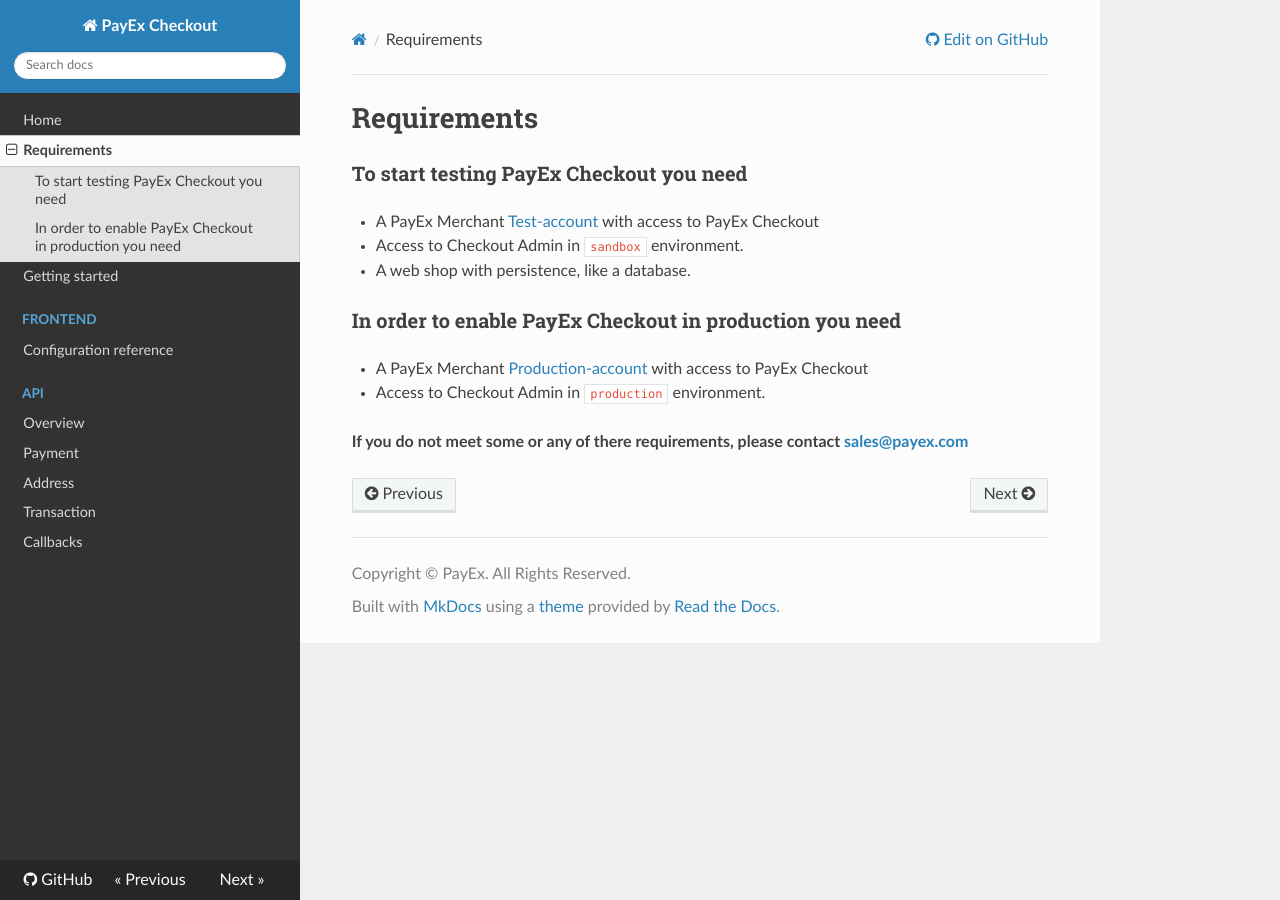
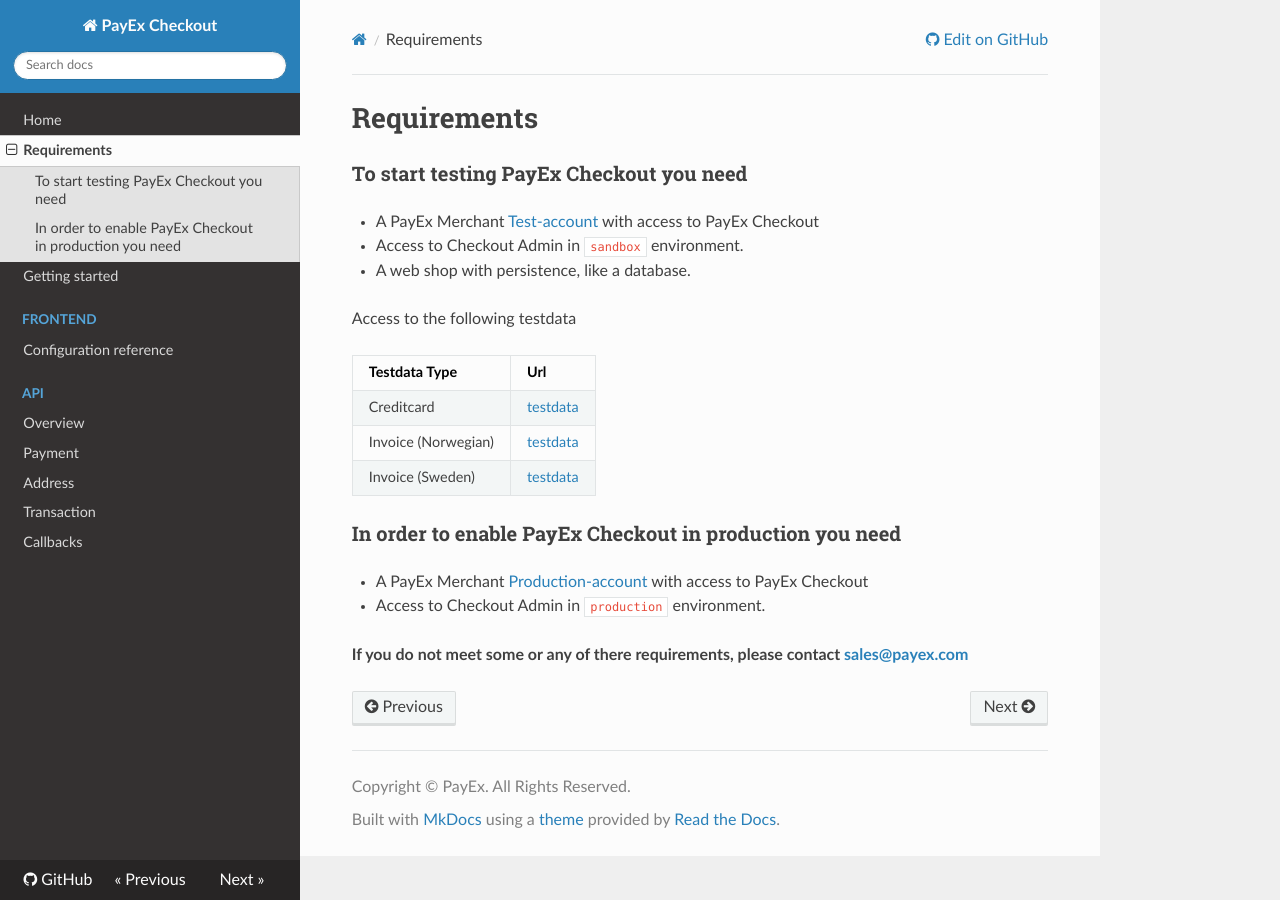
Before and after one commit to PayEx/PayEx.Checkout.Documentation, an MkDocs documentation site: the page built from docs/requirements.md, in a window 1280 px wide. Built offline with MkDocs 1.6.1, drawn with Linux system fonts in a browser that asks for light colours; nearby versions of some CDN libraries; old or Windows-style settings are respelled for this version of MkDocs.

Commit message:
Added information
testdata in requirements and sequence to getting started

```diff
--- a/docs/requirements.md
+++ b/docs/requirements.md
@@ -1,11 +1,18 @@
 # Requirements
 
-###To start testing PayEx Checkout you need
+### To start testing PayEx Checkout you need
 
  * A PayEx Merchant [Test-account](http://test-secure.payex.com/admin) with access to PayEx Checkout
  * Access to Checkout Admin in `sandbox` environment.
  * A web shop with persistence, like a database.
 
+Access to the following testdata
+
+Testdata Type|Url
+----|---
+Creditcard|[testdata](http://www.payexpim.com/test-data/test-purchase-data/)
+Invoice (Norwegian)| [testdata](http://www.payexpim.com/test-data/test-data-for-payex-faktura-no/)
+Invoice (Sweden)| [testdata](http://www.payexpim.com/test-data/payex-invoice-2-0-test-data/)
 
 ### In order to enable PayEx Checkout in production you need
 
```
Also changed, not shown: docs/gettingStarted.md (+3 -0 lines), docs/img/sequence_diagram.png (added).
